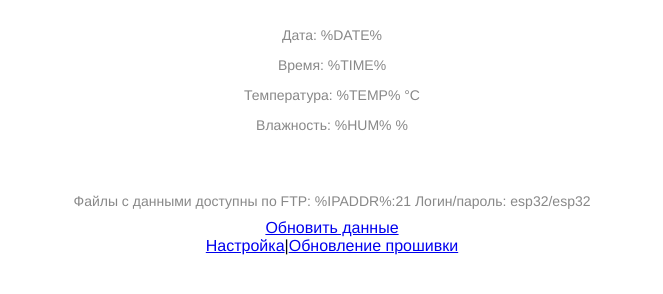
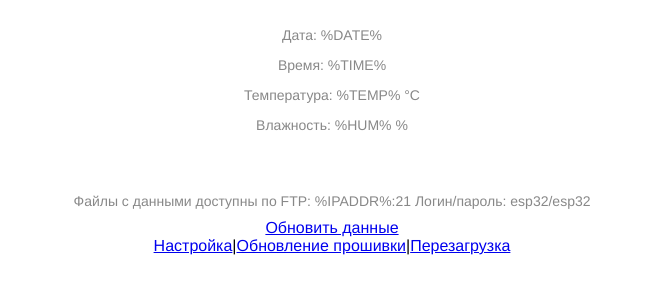
Before and after one commit to borisov84/Tempmonitor, a plain HTML site: page data/index.html in a window 1280 px wide. Shown: the part 90-384 px from the top of the page, without its empty margins (308-971 px from the left). Drawn offline with Linux system fonts and the light colour scheme.

Commit message:
Add restart link

```diff
--- a/data/index.html
+++ b/data/index.html
@@ -20,6 +20,6 @@ p {font-size: 14px;color: #888;margin-bottom: 10px;}
 <br><br>
 <p>Файлы с данными доступны по FTP: %IPADDR%:21 Логин/пароль: esp32/esp32</p>
 <a href="/reload">Обновить данные</a><br/>
-<a href="/settings">Настройка</a>|<a href="/update">Обновление прошивки</a>
+<a href="/settings">Настройка</a>|<a href="/update">Обновление прошивки</a>|<a href="/restart">Перезагрузка</a>
 </body>
 </html>
```
